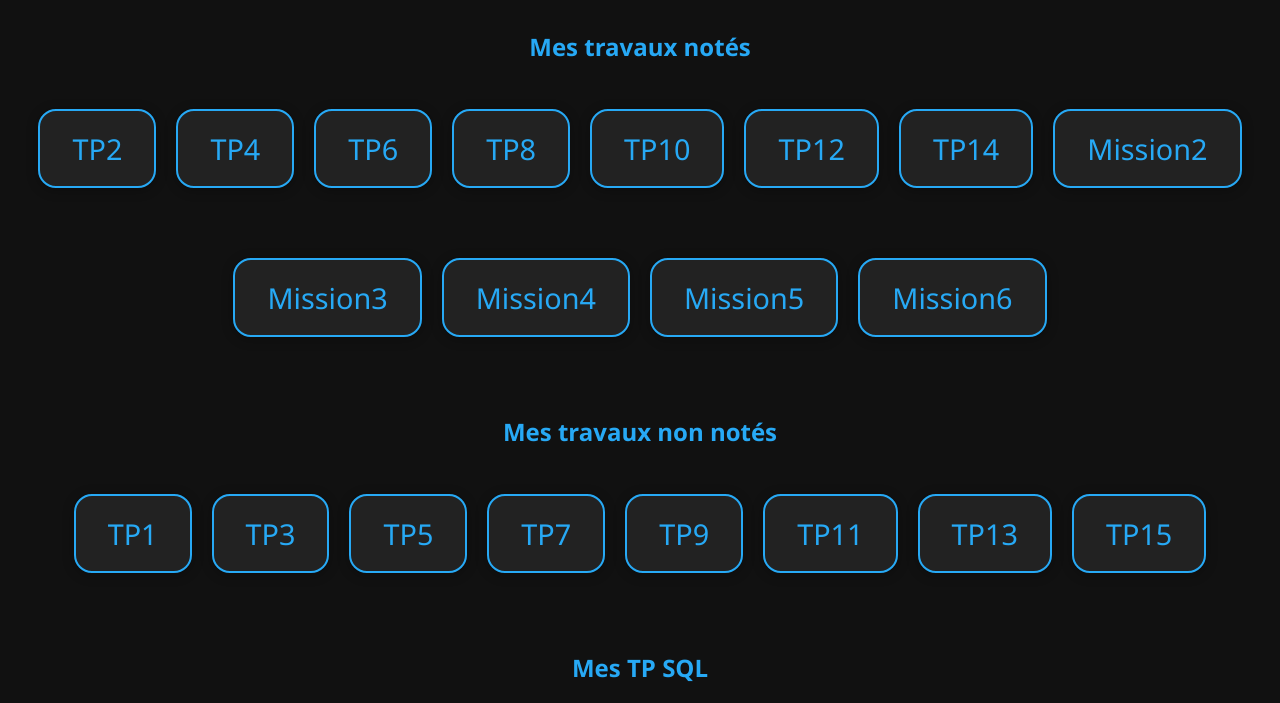
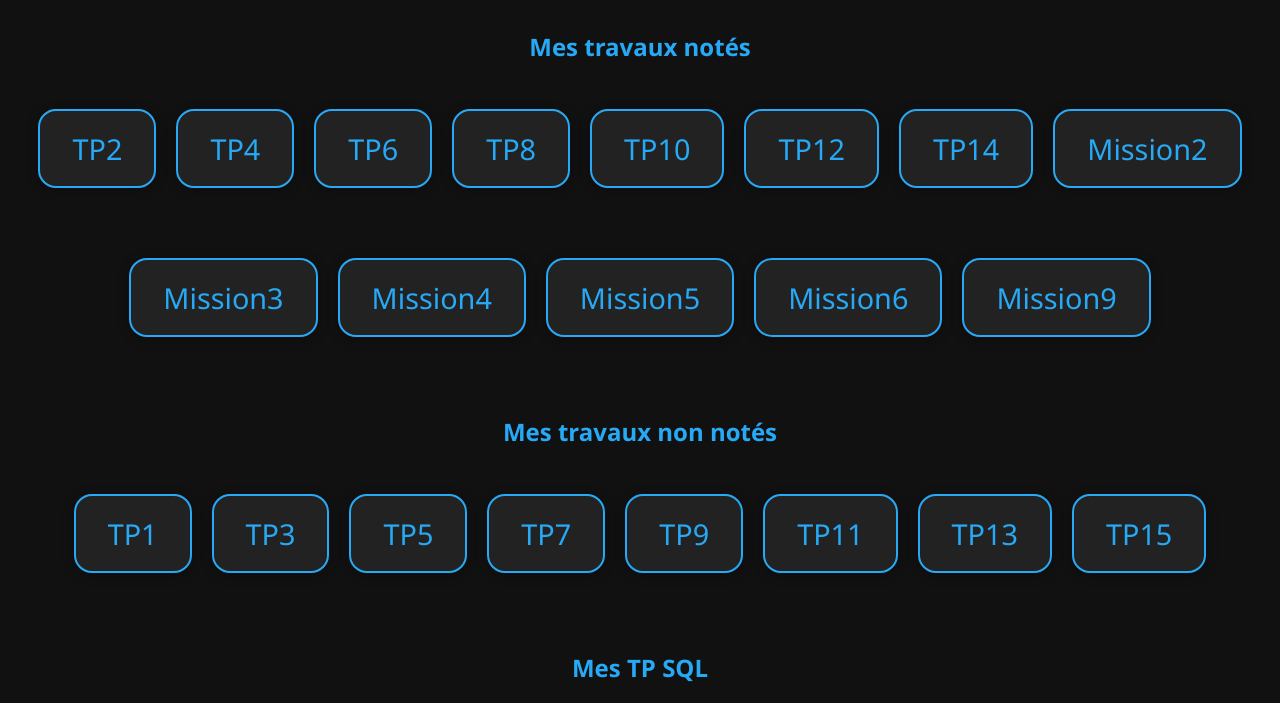
Before and after one commit to ljuerystock/portfolio_juery_lucas, a plain HTML site: page index.html in a window 1280 px wide. Shown: the part 97-800 px from the top of the page. Drawn offline with Linux system fonts and the light colour scheme.

```diff
--- a/index.html
+++ b/index.html
@@ -28,6 +28,7 @@
         <li> <h2><a href="Mission 4 Juery Lucas - Les environnements d’exploitation.pdf">Mission4</a></h2> </li>
         <li> <h2><a href="https://ljuerystock.github.io/mission5_ljuery/">Mission5</a></h2> </li>
         <li> <h2><a href="https://ljuerystock.github.io/mission6_ljuery/">Mission6</a></h2> </li>
+        <li> <h2><a href="https://ljuerystock.github.io/mission9_ljuery/">Mission9</a></h2> </li>
     </ul>
 
     <br>
```
